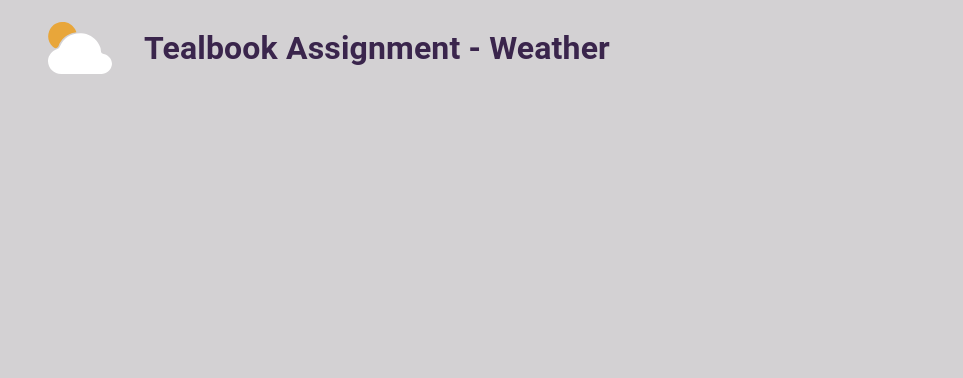
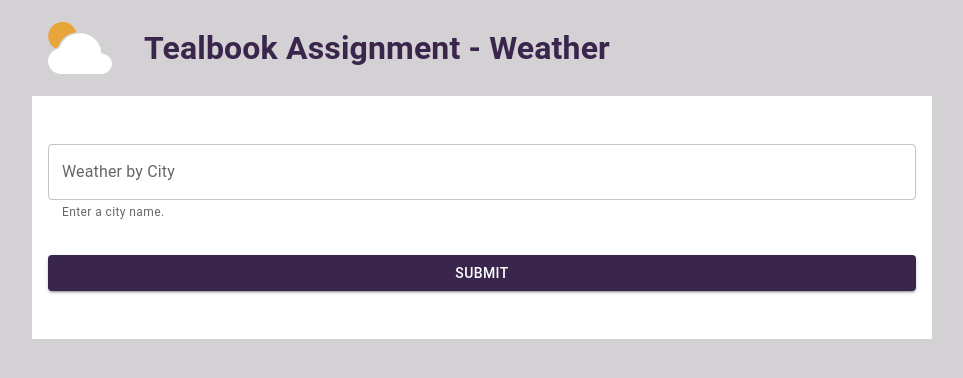
Before and after one commit to Jam52/tealbook-assignment, a React (Create React App) app: page / in a window 1280 px wide. Shown: the top 378 px of the page, without its empty margins (158-1121 px from the left). Built offline with nearby package versions, Linux system fonts and the light colour scheme.

Commit message:
add city input form

```diff
--- a/package.json
+++ b/package.json
@@ -6,6 +6,7 @@
     "@emotion/react": "^11.9.0",
     "@emotion/styled": "^11.8.1",
     "@mui/material": "^5.7.0",
+    "@reduxjs/toolkit": "^1.8.1",
     "@testing-library/jest-dom": "^5.16.4",
     "@testing-library/react": "^13.2.0",
     "@testing-library/user-event": "^13.5.0",
--- a/src/App.tsx
+++ b/src/App.tsx
@@ -1,15 +1,17 @@
 import React from 'react';
 import './App.css';
 import { ThemeProvider } from '@mui/material/styles';
-import { CssBaseline } from '@mui/material';
+import { CssBaseline, Input } from '@mui/material';
 import { theme } from './components/ui/theme';
 import Header from './components/ui/Header';
+import CityInput from './components/ui/CityInput';
 
 function App() {
   return (
     <ThemeProvider theme={theme}>
       <CssBaseline />
       <Header />
+      <CityInput error={false} />
     </ThemeProvider>
   );
 }
--- /dev/null
+++ b/src/components/ui/CityInput.tsx
@@ -0,0 +1,35 @@
+import { Container, Box, TextField, Button } from '@mui/material';
+import React from 'react';
+
+interface Props {
+  error: Boolean;
+}
+
+const CityInput: React.FC<Props> = ({ error }) => {
+  return (
+    <Container
+      maxWidth="md"
+      sx={{
+        backgroundColor: 'white',
+        padding: '3rem',
+      }}
+    >
+      <form onSubmit={(event) => console.log('clicked')}>
+        <Box sx={{ display: 'flex', gap: '2rem', flexDirection: 'column' }}>
+          <TextField
+            variant="outlined"
+            label="Weather by City"
+            type="text"
+            id="city-input"
+            helperText="Enter a city name."
+          ></TextField>
+          <Button type="submit" variant="contained" id="city-input">
+            Submit
+          </Button>
+        </Box>
+      </form>
+    </Container>
+  );
+};
+
+export default CityInput;
```
Also changed, not shown: 1 other file (tests, documents, lock files or other folders).
